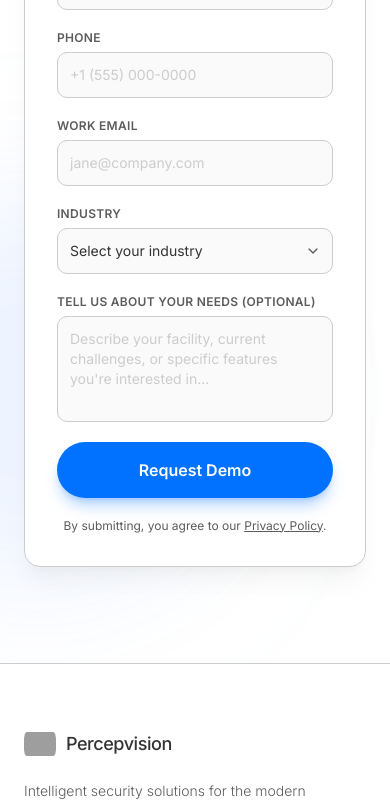
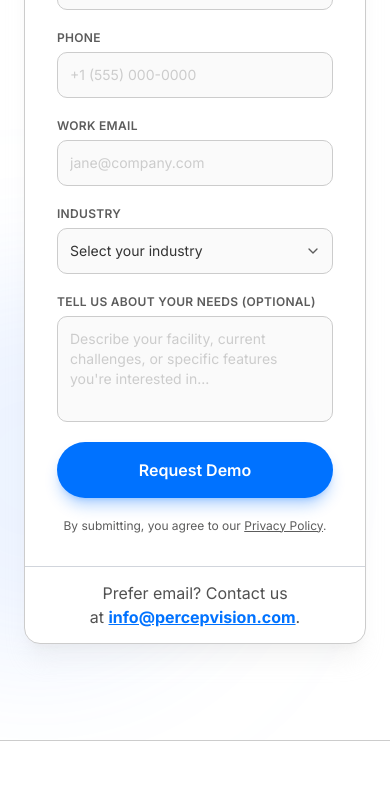
Before and after one commit to percepvision-xy/percepvision-website, a Next.js app: page /contact in a window 390 px wide. Shown: the part 1891-2696 px from the top of the page. Built offline with nearby package versions, Linux system fonts and the light colour scheme; grey boxes are pictures that could not be loaded.

Commit message:
feat: added additional form footer in contact-form.tsx (works on mobile)

```diff
--- a/components/contact/contact-form.tsx
+++ b/components/contact/contact-form.tsx
@@ -65,7 +65,8 @@ export function ContactForm() {
   }
 
   return (
-    <div className="bg-white rounded-2xl border border-[#cccccc] shadow-xl shadow-[#cccccc]/20 p-8 sticky top-28">
+    <div className="bg-white rounded-2xl border border-[#cccccc] shadow-xl shadow-[#cccccc]/20 sticky top-28">
+      <div className="p-8">
         <div className="mb-8">
           <h2 className="text-2xl font-semibold tracking-tight text-[#333333] mb-2">Schedule Your Demo</h2>
           <p className="text-sm text-[#5c5c5c]">
@@ -196,6 +197,17 @@ export function ContactForm() {
             <span className="underline cursor-not-allowed">Privacy Policy</span>.
           </p>
         </form>
+
       </div>
+      <div className="border-t border-gray-300">
+        <div className="lg:px-8 py-3.5 text-[#515151] text-center">
+          Prefer email? Contact us at&nbsp;
+          <a href="mailto:info@percepvision.com" className="underline font-bold text-[#0072FF]">
+            info@percepvision.com
+          </a>.
+        </div>
+      </div>
+    </div>
+
   )
 }
```
Lines whose indentation alone changed are shown as unchanged.
